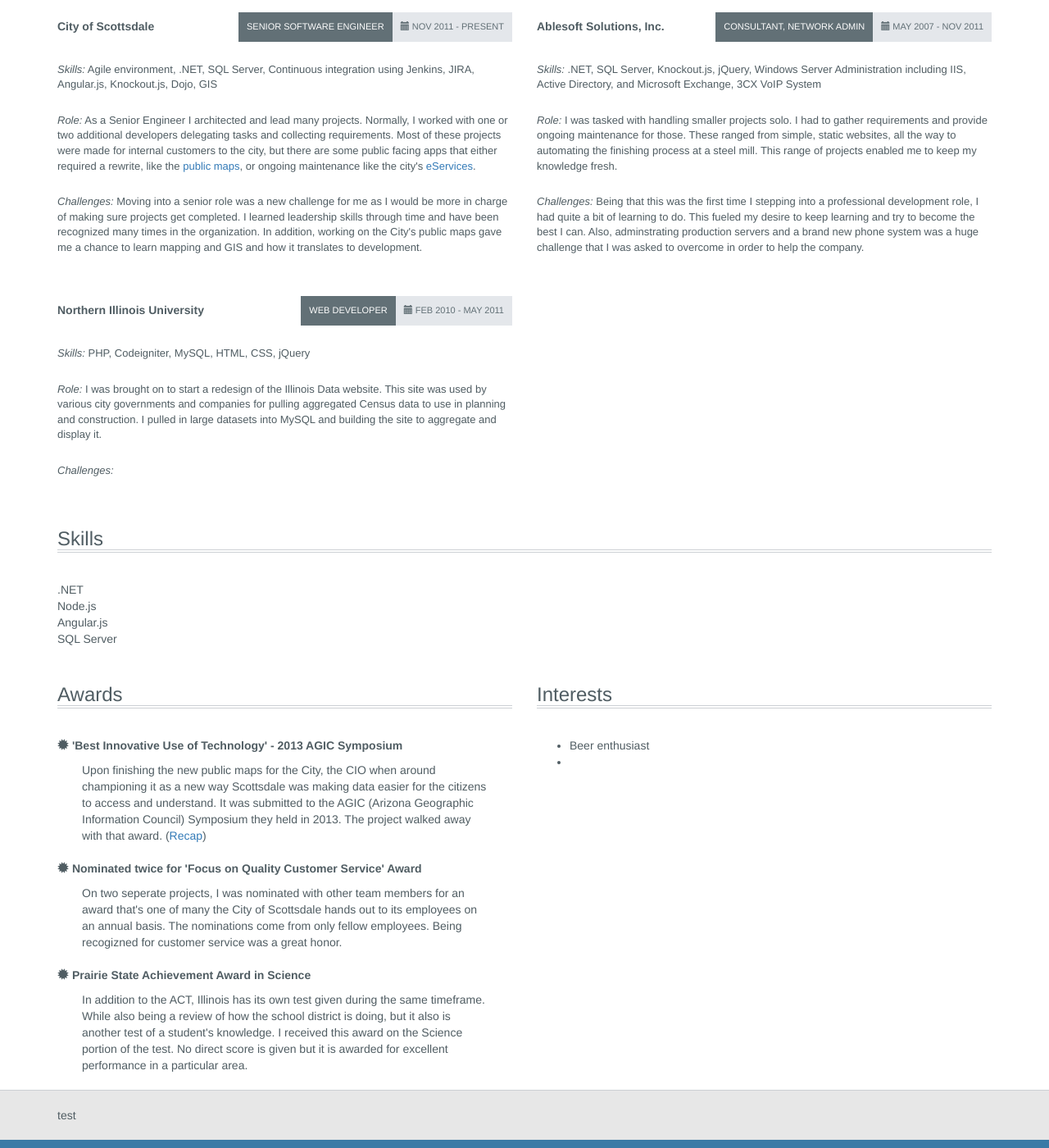
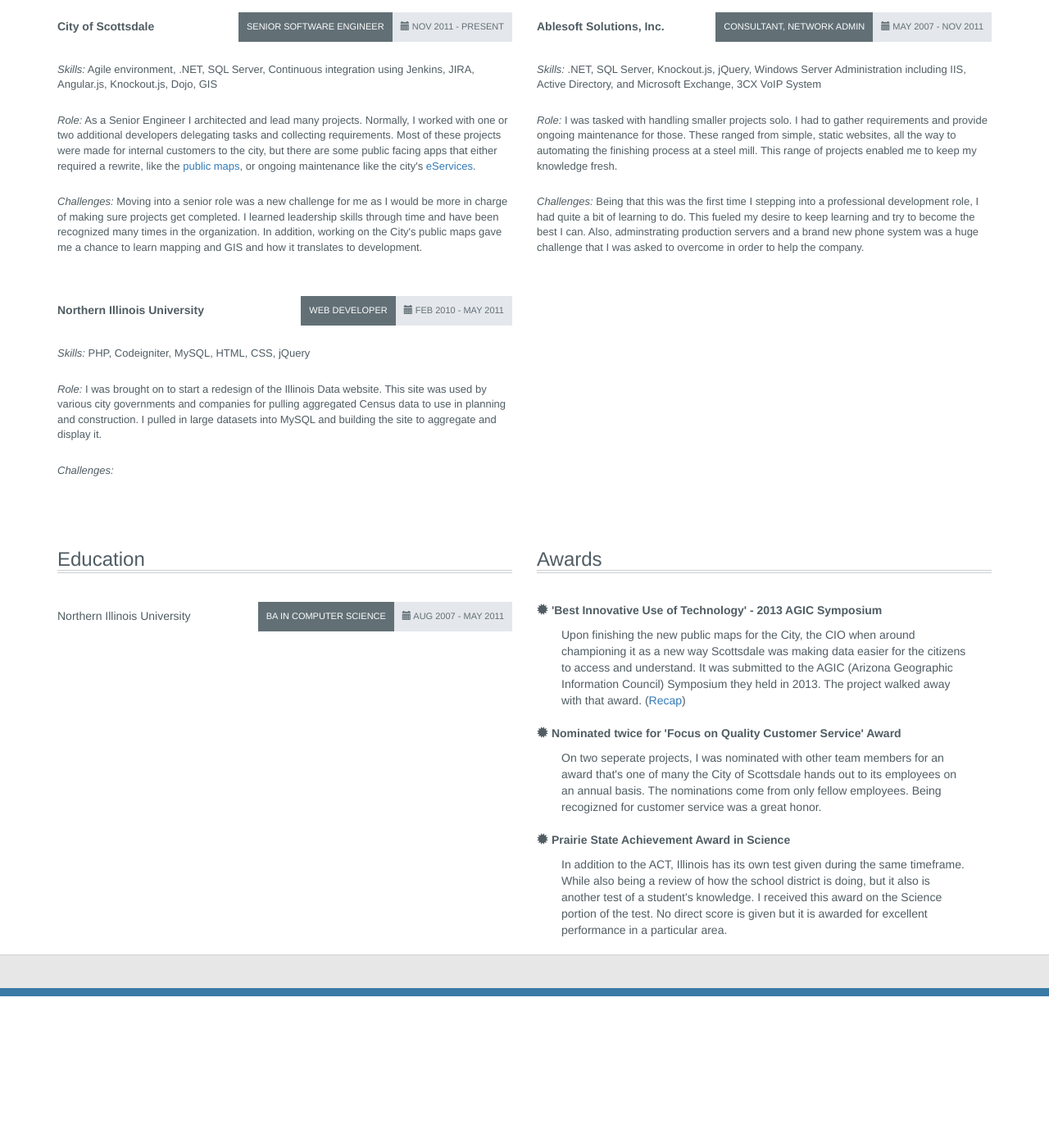
Before and after one commit to justinchmura/justinchmura.github.io, a Jekyll site: the page built from index.html, in a window 1280 px wide and 1400 px high, scrolled down 429 px. Shown: the whole window at 82% size. Built offline with Jekyll 4.4.1, drawn with Linux system fonts in a browser that asks for light colours; after the commit the page ends 1644 px from its top, so only the background shows below that.

Commit message:
Added education section. Removed test text from footer.

```diff
--- a/_includes/footer.html
+++ b/_includes/footer.html
@@ -1,5 +1,4 @@
 <footer id="footer" role="contentinfo">
     <div class="container">
-        test
     </div>
 </footer>
--- a/index.html
+++ b/index.html
@@ -107,19 +107,28 @@
       </div>
     </div>
   </section>
-  <section id="skills">
-    <header>
-      <h3>Skills</h3>
-    </header>
-    <ul class="list-unstyled">
-      <li>.NET</li>
-      <li>Node.js</li>
-      <li>Angular.js</li>
-      <li>SQL Server</li>
-      <li></li>
-    </ul>
-  </section>
   <div class="row">
+    <div class="col-md-6 col-xs-12">
+      <section id="education">
+        <header>
+          <h3>Education</h3>
+        </header>
+        <div class="row">
+          <div class="col-md-5 col-xs-12">
+            <h5>Northern Illinois University</h5>
+          </div>
+          <div class="col-md-7 col-xs-12">
+            <div class="light-block pull-right">
+              <span class="glyphicon glyphicon-calendar"></span>
+              Aug 2007 - May 2011
+            </div>
+            <div class="dark-block pull-right">
+              BA in Computer Science
+            </div>
+          </div>
+        </div>
+      </section>
+    </div>
     <div class="col-md-6 col-xs-12">
       <section id="awards">
         <header>
@@ -167,16 +176,5 @@
         </ul>
       </section>
     </div>
-    <div class="col-md-6 col-xs-12">
-      <section id="interests">
-        <header>
-          <h3>Interests</h3>
-        </header>
-        <ul>
-          <li>Beer enthusiast</li>
-          <li></li>
-        </ul>
-      </section>
-    </div>
   </div>
 </div>
```
